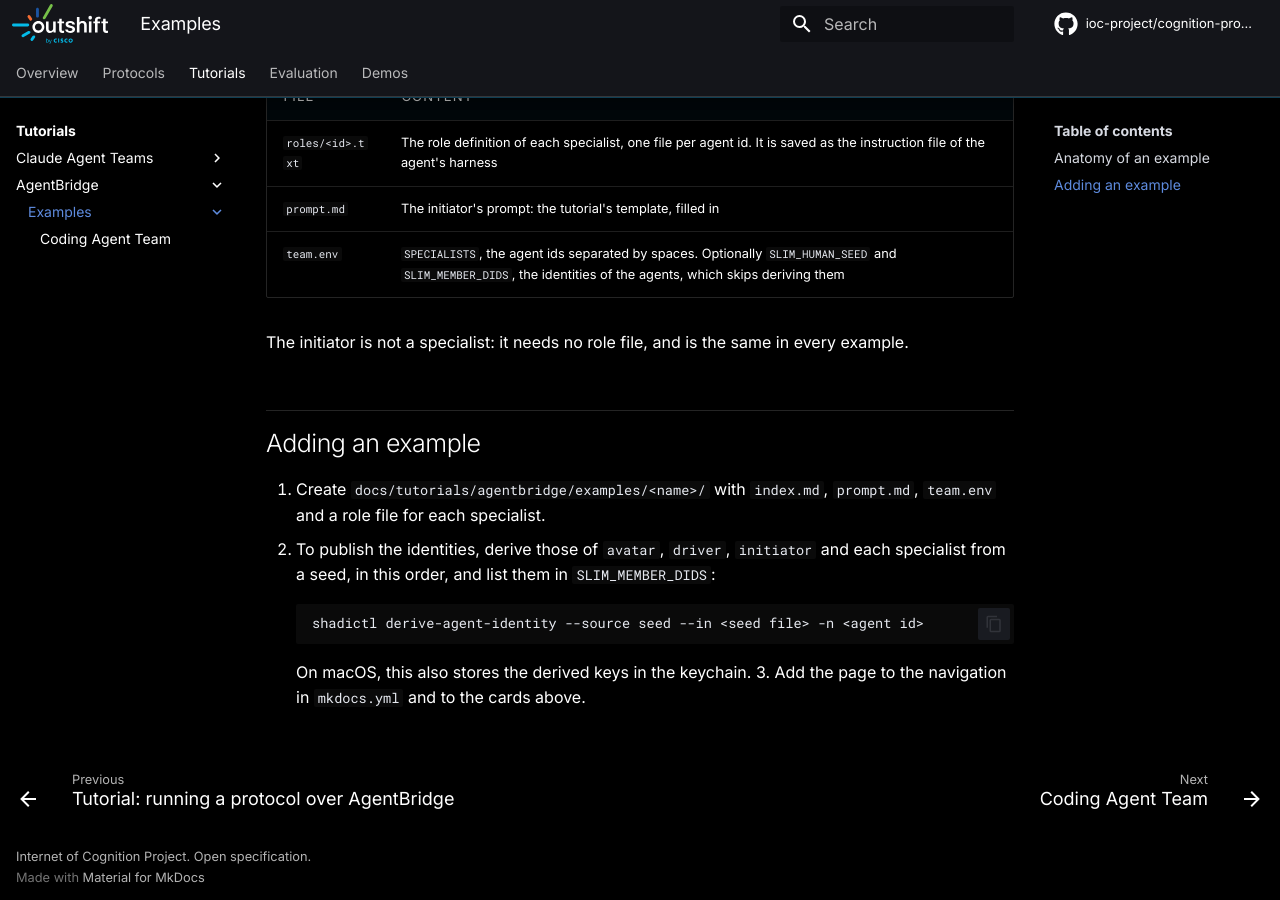
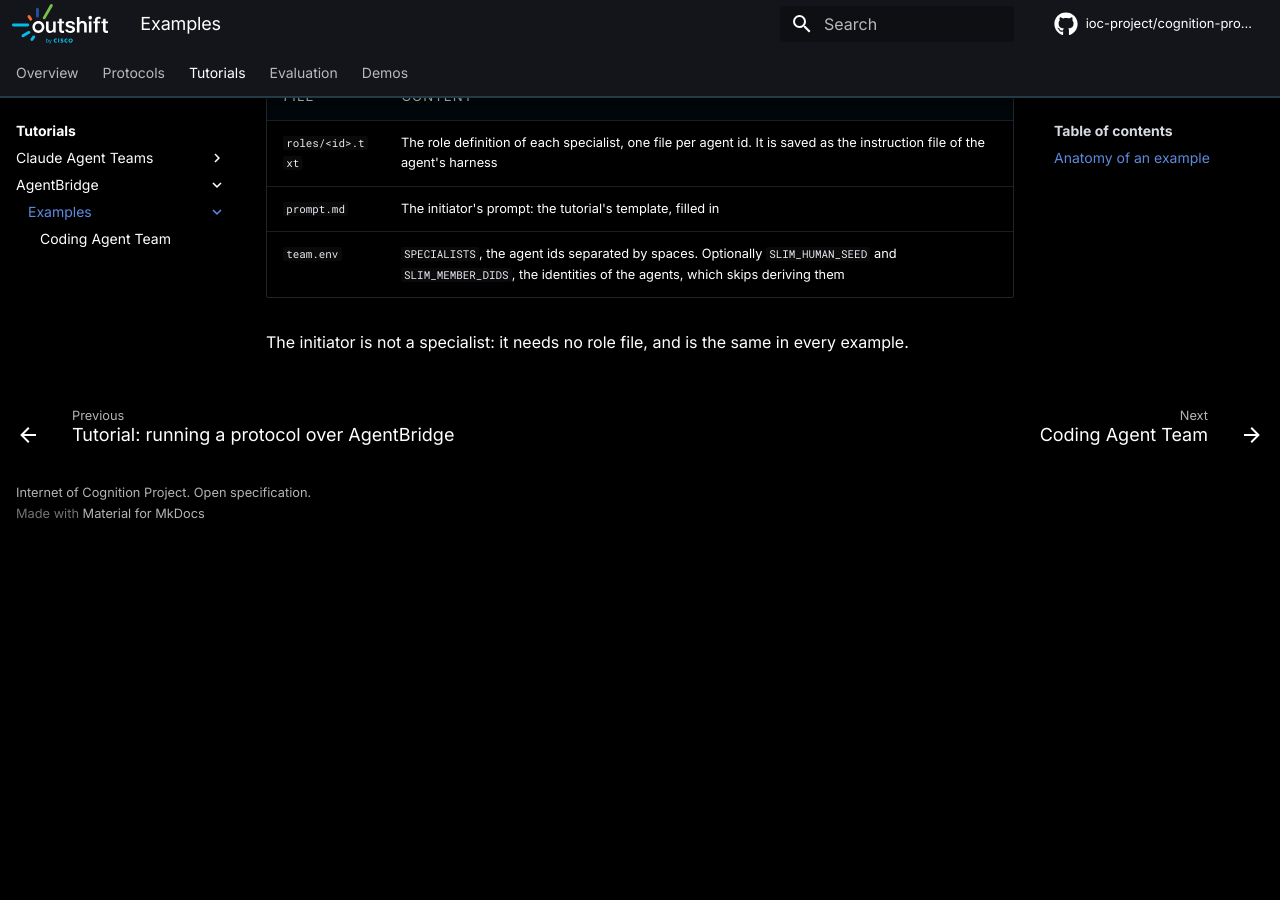
Before and after one commit to ioc-project/cognition-protocols, an MkDocs documentation site: the page built from docs/tutorials/agentbridge/examples/index.md, in a window 1280 px wide and 900 px high, scrolled down 591 px. Built offline with MkDocs 1.6.1 and Material for MkDocs 9.7.7, drawn with Linux system fonts in a browser that asks for light colours; comment, search, counter and statistics services are not loaded; after the commit the page ends 1127 px from its top, so only the background shows below that.

Commit message:
docs: remove the Adding an example sections
Signed-off-by: Mauro Sardara <msardara@cisco.com>

````diff
--- a/docs/tutorials/agentbridge/examples/index.md
+++ b/docs/tutorials/agentbridge/examples/index.md
@@ -28,17 +28,3 @@ An example page describes the task and the agents, and publishes these files nex
 | `team.env` | `SPECIALISTS`, the agent ids separated by spaces. Optionally `SLIM_HUMAN_SEED` and `SLIM_MEMBER_DIDS`, the identities of the agents, which skips deriving them |
 
 The initiator is not a specialist: it needs no role file, and is the same in every example.
-
-## Adding an example
-
-1. Create `docs/tutorials/agentbridge/examples/<name>/` with `index.md`, `prompt.md`, `team.env`
-   and a role file for each specialist.
-2. To publish the identities, derive those of `avatar`, `driver`, `initiator` and each specialist
-   from a seed, in this order, and list them in `SLIM_MEMBER_DIDS`:
-
-    ```bash
-    shadictl derive-agent-identity --source seed --in <seed file> -n <agent id>
-    ```
-
-    On macOS, this also stores the derived keys in the keychain.
-3. Add the page to the navigation in `mkdocs.yml` and to the cards above.
````
Also changed, not shown: docs/tutorials/agent-teams/examples/index.md (+0 -5 lines).
